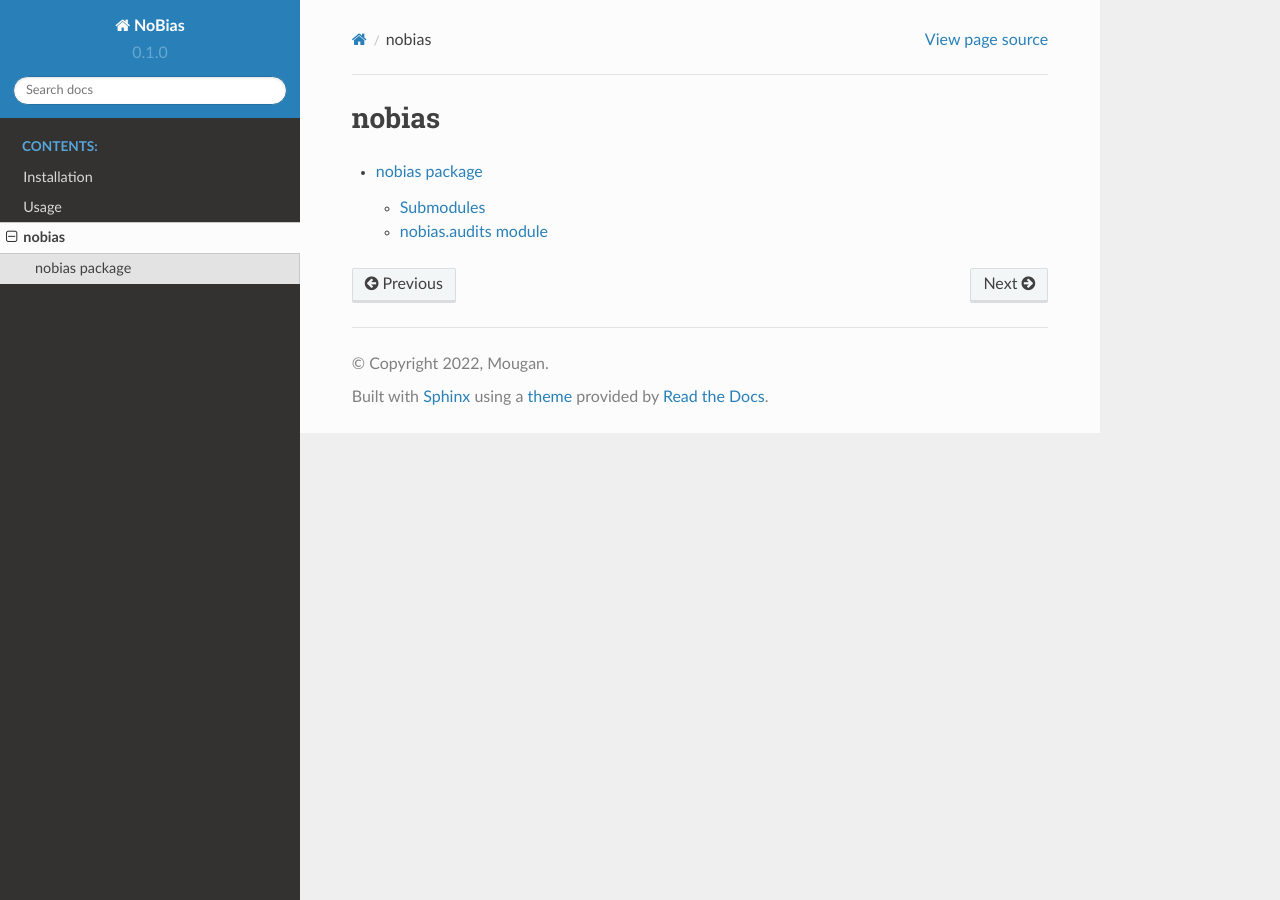
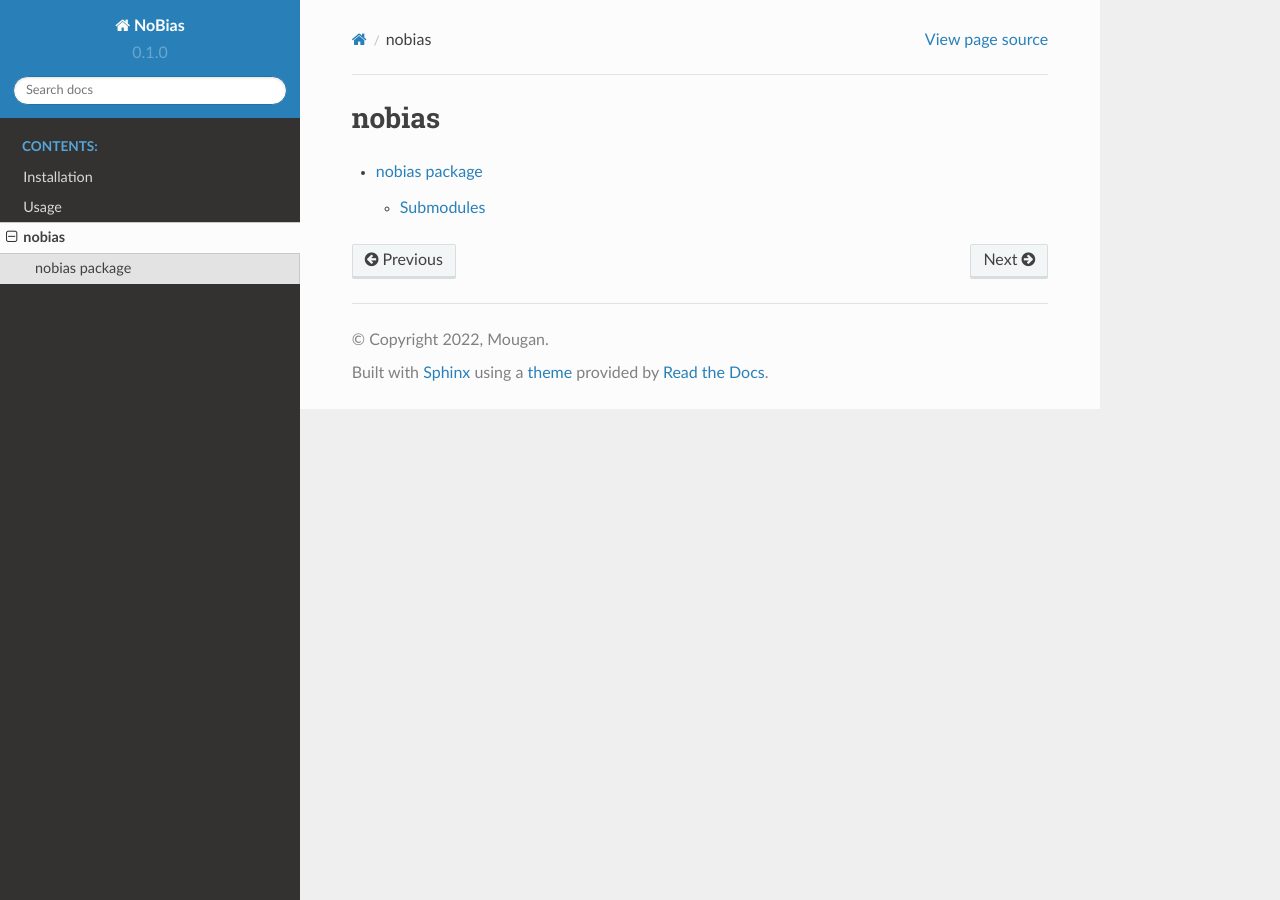
Before and after one commit to nobias-project/nobias, a Sphinx documentation site: the page built from docs/source/modules.rst, in a window 1280 px wide. Built offline with Sphinx 7.4.7 and the Read the Docs theme 2.0.0, drawn with Linux system fonts in a browser that asks for light colours.

Commit message:
remove nobias

```diff
--- a/docs/source/nobias.rst
+++ b/docs/source/nobias.rst
@@ -3,11 +3,3 @@ nobias package
 
 Submodules
 ----------
-
-nobias.audits module
------------------------
-
-.. automodule:: nobias.audits
-    :members:
-    :undoc-members:
-    :show-inheritance:
```
